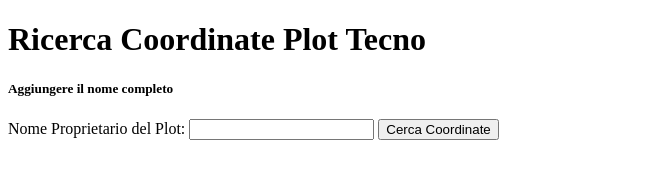
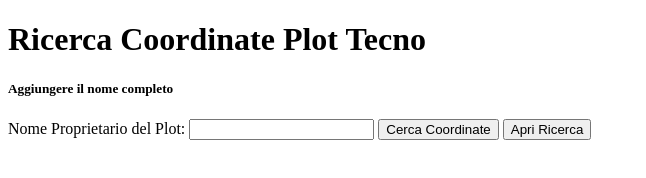
Before and after one commit to SimoneGutta/Tecno, a plain HTML site: page mappatura/index.html in a window 1280 px wide. Shown: the whole page, without its empty margins (0-646 px from the left). Drawn offline with Linux system fonts and the light colour scheme.

Commit message:
Update index.html

```diff
--- a/mappatura/index.html
+++ b/mappatura/index.html
@@ -26,6 +26,10 @@
                 }
             }
         }
+
+        function apriRicerca() {
+            window.open('https://www.TecnoCata.com', '_blank');
+        }
     </script>
 </head>
 
@@ -36,6 +40,7 @@
     <label for="nomeProprietario">Nome Proprietario del Plot:</label>
     <input type="text" id="nomeProprietario" onkeydown="ricercaCoordinate(event)">
     <button onclick="ricercaCoordinate(event)">Cerca Coordinate</button>
+    <button onclick="apriRicerca()">Apri Ricerca</button>
 
     <p id="risultato"></p>
 </body>
```
